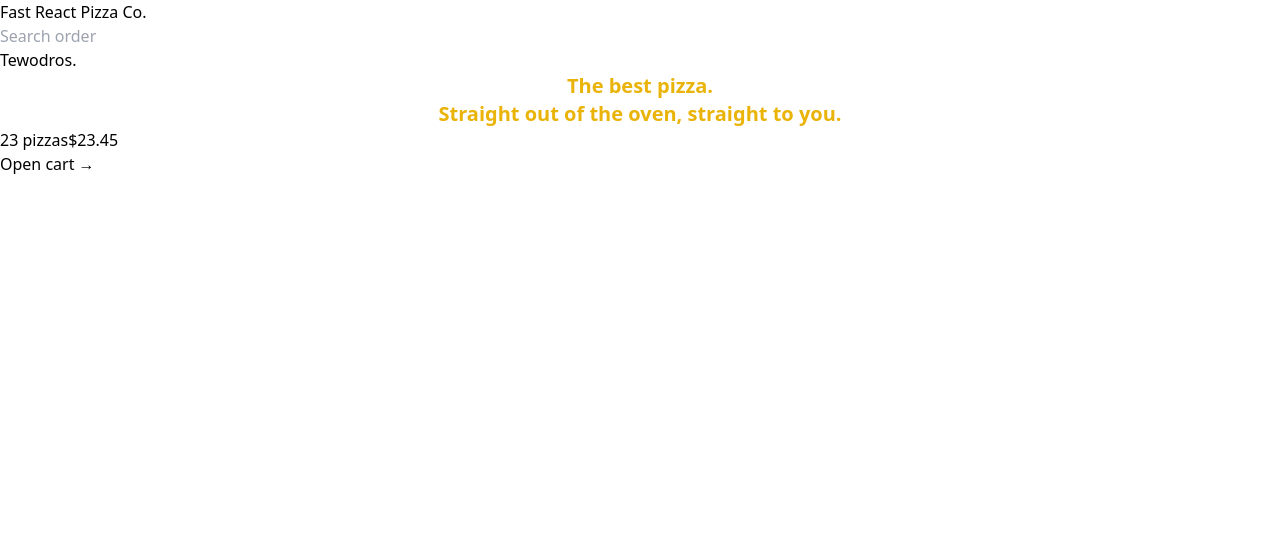
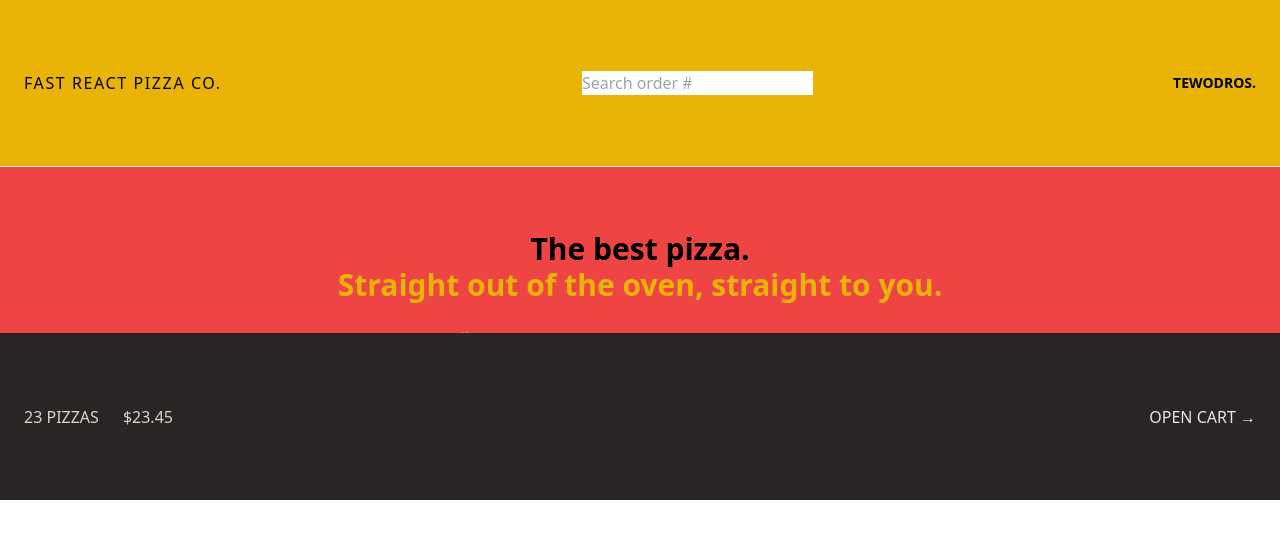
Before and after one commit to tewodrosgetu/fast-pizza-order, a React (Create React App) app: page / in a window 1280 px wide. Shown: the top 538 px of the page. Built offline with nearby package versions, Linux system fonts and the light colour scheme.

Commit message:
some styling header

```diff
--- a/public/index.html
+++ b/public/index.html
@@ -26,7 +26,7 @@
     -->
     <title>React App</title>
   </head>
-  <body>
+  <body class="text-stone-700 bg-stone-100">
     <noscript>You need to enable JavaScript to run this app.</noscript>
     <div id="root"></div>
     <!--
--- a/src/features/cart/CartOverview.jsx
+++ b/src/features/cart/CartOverview.jsx
@@ -2,8 +2,8 @@
 
 function CartOverview() {
   return (
-    <div>
-      <p>
+    <div className="bg-stone-800 text-sm md:text-base text-stone-200 uppercase px-4 py-4 sm:px-6 flex items-center justify-between">
+      <p className="text-stone-300 space-x-4 sm:space-x-6">
         <span>23 pizzas</span>
         <span>$23.45</span>
       </p>
--- a/src/features/order/SearchOrder.jsx
+++ b/src/features/order/SearchOrder.jsx
@@ -14,7 +14,7 @@
     <form onSubmit={handlesubmit}>
       <input
         type="text"
-        placeholder="Search order"
+        placeholder="Search order #"
         value={query}
         onChange={(e) => setquery(e.target.value)}
       />
--- a/src/features/user/CreateUser.jsx
+++ b/src/features/user/CreateUser.jsx
@@ -9,13 +9,14 @@
 
   return (
     <form onSubmit={handleSubmit}>
-      <p>👋 Welcome! Please start by telling us your name:</p>
+      <p className='mb-4 text-sm text-stone-600 md:text-base'>👋 Welcome! Please start by telling us your name:</p>
 
       <input
         type="text"
         placeholder="Your full name"
         value={username}
         onChange={(e) => setUsername(e.target.value)}
+        className='w-72'
       />
 
       {username !== '' && (
--- /dev/null
+++ b/src/features/user/UserName.jsx
@@ -0,0 +1,9 @@
+function UserName() {
+    return (
+        <p className="hidden text-sm font-semibold md:block">
+       Tewodros.
+        </p>
+    )
+}
+
+export default UserName
--- a/src/ui/AppLayout.jsx
+++ b/src/ui/AppLayout.jsx
@@ -7,7 +7,7 @@
   const navigations = useNavigation();
   const isLoading = navigations.state === "loading";
   return (
-    <div className="layout">
+    <div className="grid bg-red-500 grid-rows-3 h-[500px]">
       {isLoading && <Loader />}
       <Header />
       <main>
--- a/src/ui/Header.jsx
+++ b/src/ui/Header.jsx
@@ -1,12 +1,13 @@
 import { Link } from "react-router-dom";
 import SearchOrder from "../features/order/SearchOrder";
+import UserName from "../features/user/UserName";
 
 function Header() {
   return (
-    <header>
-      <Link to="/">Fast React Pizza Co.</Link>
+    <header className="bg-yellow-500 uppercase px-4 py-3 border-b border-stone-200 sm:px-6 flex items-center justify-between">
+      <Link to="/" className="tracking-widest">Fast React Pizza Co.</Link>
       <SearchOrder />
-      <p>Tewodros.</p>
+      <UserName/>
     </header>
   );
 }
--- a/src/ui/Home.jsx
+++ b/src/ui/Home.jsx
@@ -1,11 +1,14 @@
+import CreateUser from "../features/user/CreateUser";
 function Home() {
   return (
-    <div>
-      <h1 className="text-xl text-yellow-500 font-semibold text-center">
+    <div className="my-10 px-4 text-center sm:my-16">
+      <h1 className="text-xl font-semibold mb-6 md:text-3xl ">
         The best pizza.
         <br />
-        Straight out of the oven, straight to you.
+        <span className="text-yellow-500"> Straight out of the oven, straight to you.</span>
+
       </h1>
+      <CreateUser />
     </div>
   );
 }
```
